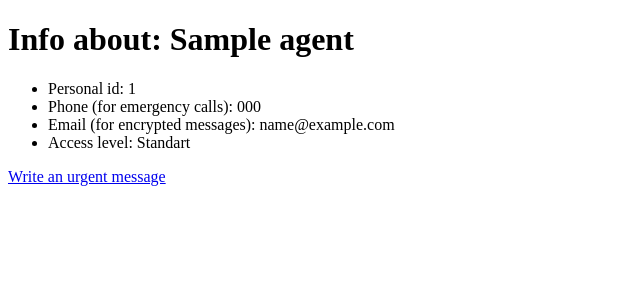
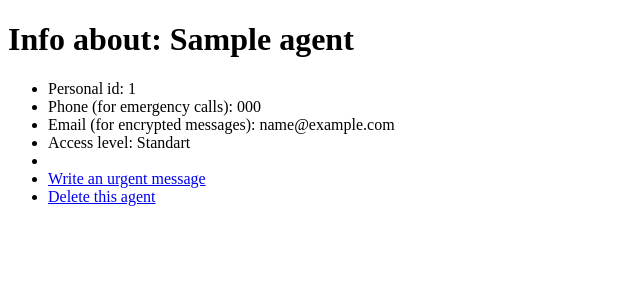
Before and after one commit to xinqich/flask-todo-list, a Flask app: page /agent/1 in a window 1280 px wide. Shown: the part 56-356 px from the top of the page, without its empty margins (0-640 px from the left). Run offline with Flask 3, Linux system fonts and the light colour scheme; tables that the repository leaves empty hold one stand-in row (values such as "Sample post").

Commit message:
ui(agent): normalize buttons' position

```diff
--- a/templates/agent.html
+++ b/templates/agent.html
@@ -20,6 +20,9 @@
             Restricted
             {% endif %}
         </li>
+        <li class="not-in-list"></li>
+        <li class="not-in-list"><a href="mailto:{{ agent.email }}" target="_blank">Write an urgent message</a></li>
+        <li class="not-in-list"><a href="/delete/{{ agent.id }}" class="delete-agent">Delete this agent</a></li>
     </ul>
-    <a href="mailto:{{ agent.email }}" target="_blank">Write an urgent message</a>
+
 {% endblock %}
```
